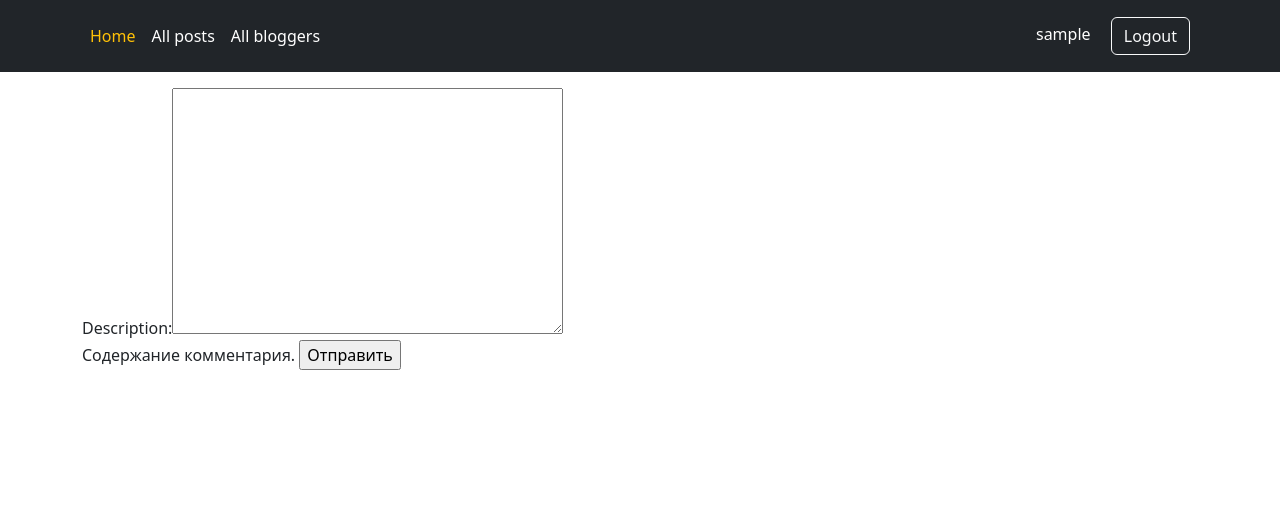
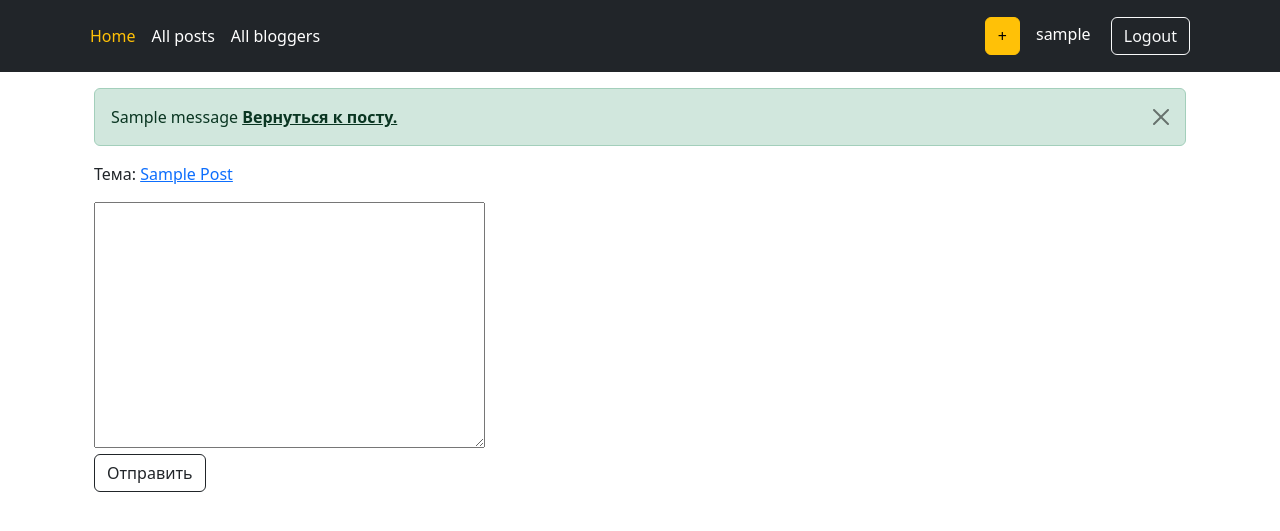
Before and after one commit to deelaym/blog, a Django app: page /blog/posts/1/comment/ in a window 1280 px wide. Shown: the top 531 px of the page. Run offline with Django 3.2, Linux system fonts and the light colour scheme; a user stored in the database is signed in; tables that the repository leaves empty hold one stand-in row (values such as "Sample post"); one stand-in notice (Sample message) is shown; parts of the project's set-up code (start-up, migrations or seed data) failed here and were passed over.

Commit message:
Added post form

```diff
--- a/blog/admin.py
+++ b/blog/admin.py
@@ -6,7 +6,7 @@ admin.site.register(Comment)
 
 
 class AuthorAdmin(admin.ModelAdmin):
-    list_display = ('blogger',)
-    prepopulated_fields = {'slug': ('blogger',)}
+    list_display = ('user',)
+    prepopulated_fields = {'slug': ('user',)}
 
 admin.site.register(Author, AuthorAdmin)
--- a/blog/models.py
+++ b/blog/models.py
@@ -15,12 +15,13 @@ class Post(models.Model):
     class Meta:
         ordering = ['date']
 
+
     def __str__(self):
         return self.title
 
 
 class Author(models.Model):
-    blogger = models.CharField(max_length=20)
+    user = models.CharField(max_length=20)
     bio = models.TextField(max_length=1000, help_text='Биография автора.')
     slug = models.SlugField(max_length=50, unique=True, db_index=True, verbose_name='URL')
 
@@ -29,7 +30,7 @@ class Author(models.Model):
 
 
     def __str__(self):
-        return self.blogger
+        return self.user
 
 
 class Comment(models.Model):
--- a/blog/templates/base.html
+++ b/blog/templates/base.html
@@ -15,22 +15,30 @@
     <header class="p-3 text-bg-dark mb-3">
         <div class="container">
             <div class="d-flex flex-wrap align-items-center">
-                <ul class="nav col-9 col-lg-auto me-lg-auto mb-2  mb-md-0 justify-content-start">
+                <ul class="nav col-8 col-lg-auto me-lg-auto mb-2  mb-md-0 justify-content-start">
                     <li><a href="{% url 'index' %}" class="nav-link px-2 text-warning">Home</a></li>
                     <li><a href="{% url 'posts' %}" class="nav-link px-2 text-white">All posts</a></li>
                     <li><a href="{% url 'authors' %}" class="nav-link px-2 text-white">All bloggers</a></li>
                 </ul>
+
+                <div class="d-inline-flex justify-content-end align-items-center">
                     {% if user.is_authenticated %}
-                    <div class="justify-content-end align-items-center">
-                        <a href="#" class="text-white text-decoration-none me-3">{{ user.get_username }}</a>
+                        {% if perms.blog.add_post %}
+                            <div>
+                                <a href="{% url 'post-create' %}"><button type="button" class="btn btn-warning">+</button></a>
+                            </div>
+                        {% endif %}
+                        <div>
+                            <a href="#" class="text-white text-decoration-none me-3 ms-3">{{ user.get_username }}</a>
                             <a href="{% url 'logout' %}"><button type="button" class="btn btn-outline-light me-2">Logout</button></a>
                         </div>
                     {% else %}
-                    <div class="justify-content-end align-items-center">
+                        <div>
                             <a href="{% url 'login' %}"><button type="button" class="btn btn-outline-light me-2">Login</button></a>
                             <button type="button" class="btn btn-warning">Sign-up</button>
                         </div>
                     {% endif %}
+                </div>
 <!--                <form class="col-12 col-lg-auto mb-3 mb-lg-0 ms-lg-3" role="search">-->
 <!--                    <input type="search" class="form-control form-control-dark text-bg-dark" placeholder="Search..." aria-label="Search">-->
 <!--                </form>-->
--- a/blog/templates/blog/comment.html
+++ b/blog/templates/blog/comment.html
@@ -1,10 +1,22 @@
 {% extends "base.html" %}
 
 {% block content %}
-    <form action="" method="post">
-        {% csrf_token %}
-        {{ form.post.title }}
-        {{ form }}
-        <input type="submit" value="Отправить"/>
-    </form>
+    <div class="container">
+        {% if messages %}
+            {% for message in messages %}
+                <div class="alert alert-success alert-dismissible fade show" role="alert">
+                    {{ message }} <a href="{{ post.get_absolute_url }}" class="alert-link">Вернуться к посту.</a>
+                    <button type="button" class="btn-close" data-bs-dismiss="alert" aria-label="Close"></button>
+                </div>
+            {% endfor %}
+        {% endif %}
+
+        <form action="" method="post">
+            {% csrf_token %}
+            <p>Тема: <a href="{{ post.get_absolute_url }}">{{ post|title }}</a></p>
+
+            <div>{{ form.description }}</div>
+            <input class="btn btn-outline-dark" type="submit" value="Отправить"/>
+        </form>
+    </div>
 {% endblock %}
--- a/blog/templates/blog/post_detail.html
+++ b/blog/templates/blog/post_detail.html
@@ -2,7 +2,7 @@
 
 {% block content%}
     <div class="container">
-        <h1>{{ post.title }}</h1>
+        <h1>{{ post.title|title }}</h1>
         <p class="text-muted">{{ post.date}}</p>
         <p><b>Author:</b> <a href="{{ post.author.get_absolute_url }}">{{ post.author }}</a></p>
         <p><b>Description:</b></p>
@@ -14,7 +14,7 @@
                 <hr>
                 <p><b>{{ comment.user }}</b> <span class="text-muted mt-0">({{ comment.datetime }})</span></p>
                 <p ></p>
-                <p>{{ comment.description }}</p>
+                <p class="text-break">{{ comment.description }}</p>
             {% empty %}
                 <p>Пока нет комментариев.</p>
             {% endfor %}
--- a/blog/urls.py
+++ b/blog/urls.py
@@ -11,4 +11,7 @@ urlpatterns = [
     url(r'^authors/$', views.AuthorListView.as_view(), name='authors'),
     url(r'^authors/(?P<slug>[\w-]+)/$', views.AuthorDetailView.as_view(), name='author-detail'),
     url(r'^posts/(?P<pk>\d+)/comment/$', views.write_comment, name='comment'),
+    url(r'^post/create/$', views.PostCreate.as_view(), name='post-create'),
+    url(r'^post/(?P<pk>\d+)/update/$', views.PostUpdate.as_view(), name='post-update'),
+    url(r'^post/(?P<pk>\d+)/delete/$', views.PostDelete.as_view(), name='post-delete'),
 ]
--- a/blog/views.py
+++ b/blog/views.py
@@ -6,6 +6,9 @@ from django.contrib.auth.decorators import login_required
 from django.shortcuts import get_object_or_404
 from django.http import HttpResponseRedirect
 from django.urls import reverse
+from django.contrib import messages
+from django.views.generic.edit import CreateView, UpdateView, DeleteView
+from django.contrib.auth.mixins import PermissionRequiredMixin
 
 
 def index(request):
@@ -49,8 +52,32 @@ def write_comment(request, pk):
             new_comment.post = post
             new_comment.user = request.user.username
             new_comment.save()
+            messages.success(request, 'Комментарий успешно отправлен.')
             return HttpResponseRedirect(reverse('comment', args=[post.id]))
     else:
         form = CommentForm()
 
-    return render(request, 'blog/comment.html', {'form': form, 'comments': comments})
+    return render(request, 'blog/comment.html', {'form': form, 'comments': comments, 'post': post})
+
+
+class PostCreate(CreateView, PermissionRequiredMixin):
+    model = Post
+    fields = ['title', 'description']
+    permission_required = 'blog.add_post'
+
+    def form_valid(self, form):
+        form.instance.author = Author.objects.get(user=self.request.user)
+        return super().form_valid(form)
+
+
+class PostUpdate(UpdateView, PermissionRequiredMixin):
+    model = Post
+    fields = '__all__'
+    permission_required = 'blog.add_post'
+
+
+class PostDelete(DeleteView, PermissionRequiredMixin):
+    model = Post
+    fields = '__all__'
+    permission_required = 'blog.add_post'
+    # success_url = reverse('post')
```
Also changed, not shown: blog/templates/blog/post_form.html (added, +11 -0 lines), blog/migrations/0001_initial.py, blog/migrations/0002_auto_20230718_2207.py (deleted), blog/migrations/0003_auto_20230721_2316.py (deleted), blog/migrations/0004_alter_comment_user.py (deleted). Lines whose indentation alone changed are shown as unchanged.
